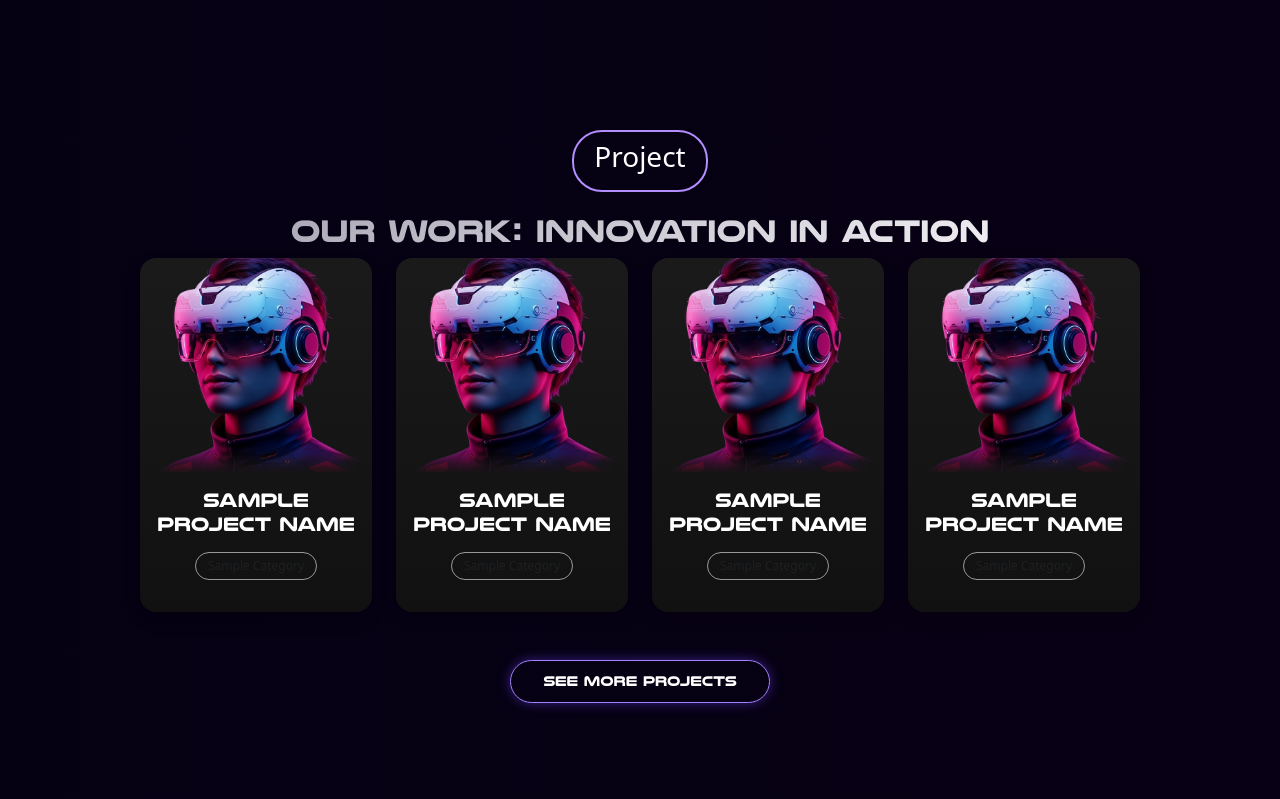
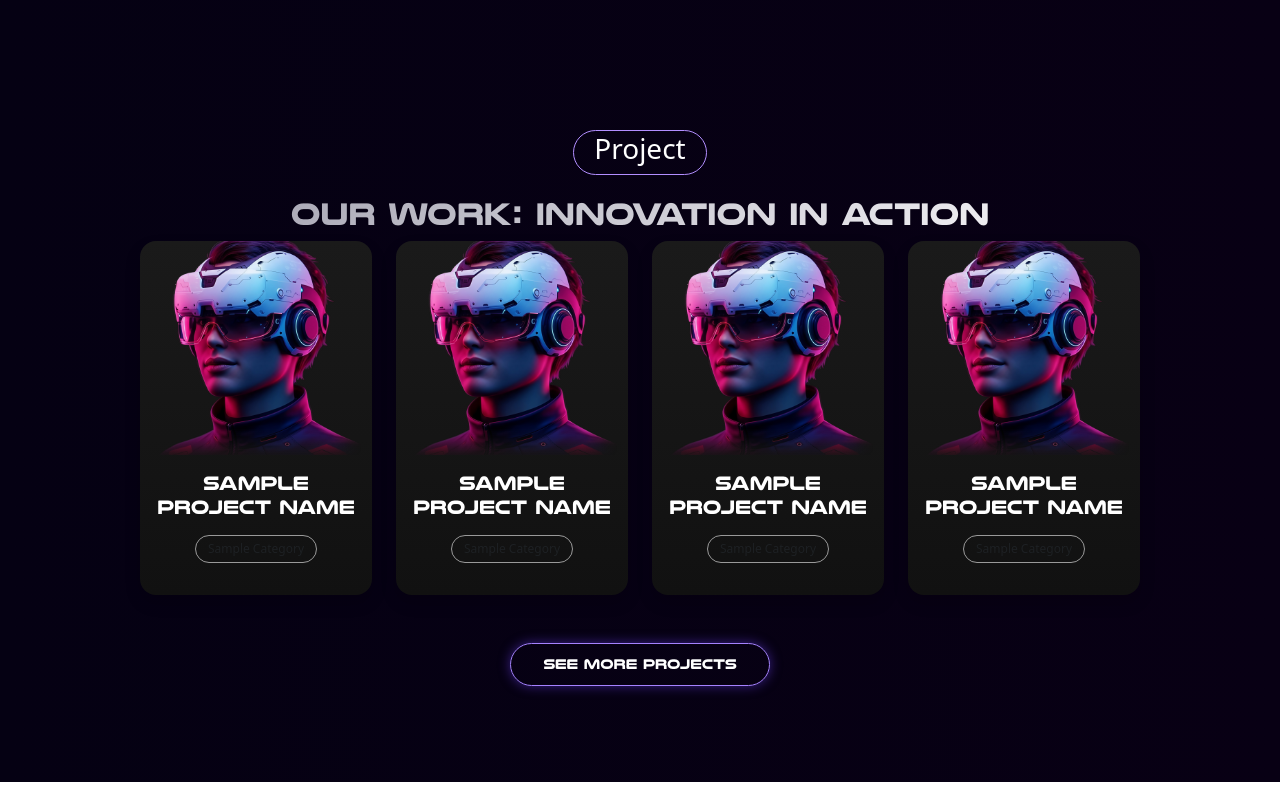
Before and after one commit to Thilina-Oshan/Nora-AI, a React (Vite) app: page / in a window 1280 px wide. Shown: the part 2654-3453 px from the top of the page. Built offline with nearby package versions, Linux system fonts and the light colour scheme; a web font is replaced by a local one.

Commit message:
Intial commit

```diff
--- a/src/Components/Projects/project.css
+++ b/src/Components/Projects/project.css
@@ -73,3 +73,14 @@
   .custom-btn-pill:hover {
     background: #7d58ff;
   }
+
+  .project-btn {
+    border: 1px solid #b28eff;
+    font-size: 4px;
+    color: #fff;
+    padding: 0.5px 20px;
+    border-radius: 30px;
+    background: transparent;
+    margin: 20px auto;
+    display: inline-block;
+  }
--- a/src/Components/Projects/project.jsx
+++ b/src/Components/Projects/project.jsx
@@ -33,7 +33,7 @@ const ProjectsSection = () => {
   return (
     <section className="p-5" id="abouth">
       <div style={{ maxWidth: '64rem', margin: '0 auto', textAlign: 'center' }}>
-        <div className="about-btn">
+        <div className="project-btn">
           <h3>Project</h3>
         </div>
 
```
